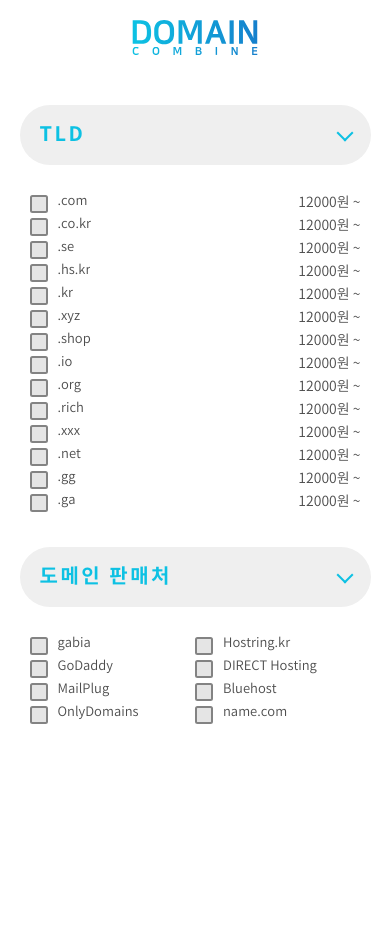
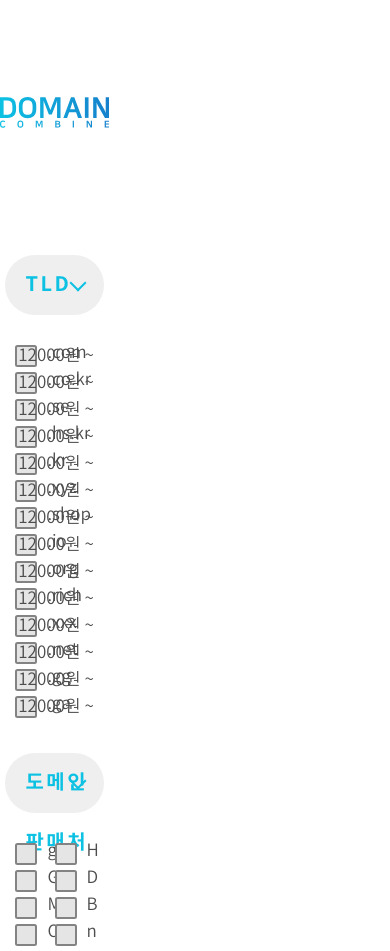
Before and after one commit to domain-combine/dc-front, a React app: page /search/1 in a window 390 px wide. Before the commit the page ends 844 px from the top, so only its background shows below. Built offline with nearby package versions, Linux system fonts and the light colour scheme.

Commit message:
SearchPageBar 반응형 제거

```diff
--- a/src/components/SearchPage/SearchPageBar.scss
+++ b/src/components/SearchPage/SearchPageBar.scss
@@ -1,5 +1,5 @@
 .SearchPageBar {
-    width: 28vw;
+    width: 28%;
     height: 100%;
     transition: 1s;
     background-color: #fff;
@@ -121,79 +121,6 @@
     }
 }
 
-@media screen and (max-width: 1200px) {
-    .SearchPageBar {
-        width: 30vw;
-        &__Icon {
-            & svg {
-                width: 150px;
-            }
-        }
-        &__List {
-            width: calc(90% - 20px);
-            margin: 0 auto;
-            &__item {
-                position: relative;
-                display: flex;
-                align-items: center;
-                width: 100%;
-                &--seller {
-                    display: inline-block;
-                    width: 50%;
-                }
-                &__checkbox {
-                    display: none;
-                }
-                &__textLabel {
-                    display: inline-block;
-                    font-size: 13px;
-                    font-weight: 500;
-                    color: #4d4d4d;
-                    transform: translateX(10px) translateY(-3px);
-                }
-                &__price {
-                    position: absolute;
-                    right: 0;
-                    display: inline-block;
-                    font-size: 14px;
-                    font-weight: 500;
-                    color: #4d4d4d;
-                }
-            }
-        }
-    }
-    input[class="SearchPageBar__List__item__checkbox"] {
-        &+label .SearchPageBar__List__item__checkLabel {
-            width: 14px;
-            height: 14px;
-        }
-        &:checked {
-            &+label .SearchPageBar__List__item__checkLabel {
-                &::before {
-                    transform: rotate(45deg) translate(6px, 5px);
-                }
-                &::after {
-                    transform: rotate(-50deg) translate(-1px, 5px);
-                }
-            }
-        }
-    }
-}
-
-@media screen and (max-width: 900px) {
-    .SearchPageBar {
-        width: 100%;
-        height: 75px;
-        &__Icon {
-            width: 100%;
-            height: 75px;
-            & svg {
-                height: 35px;
-            }
-        }
-    }
-}
-
 .SearchPageBar__List--seller .SearchPageBar__List__item__textLabel {
     width: calc(100% - 28px);
 }
```
